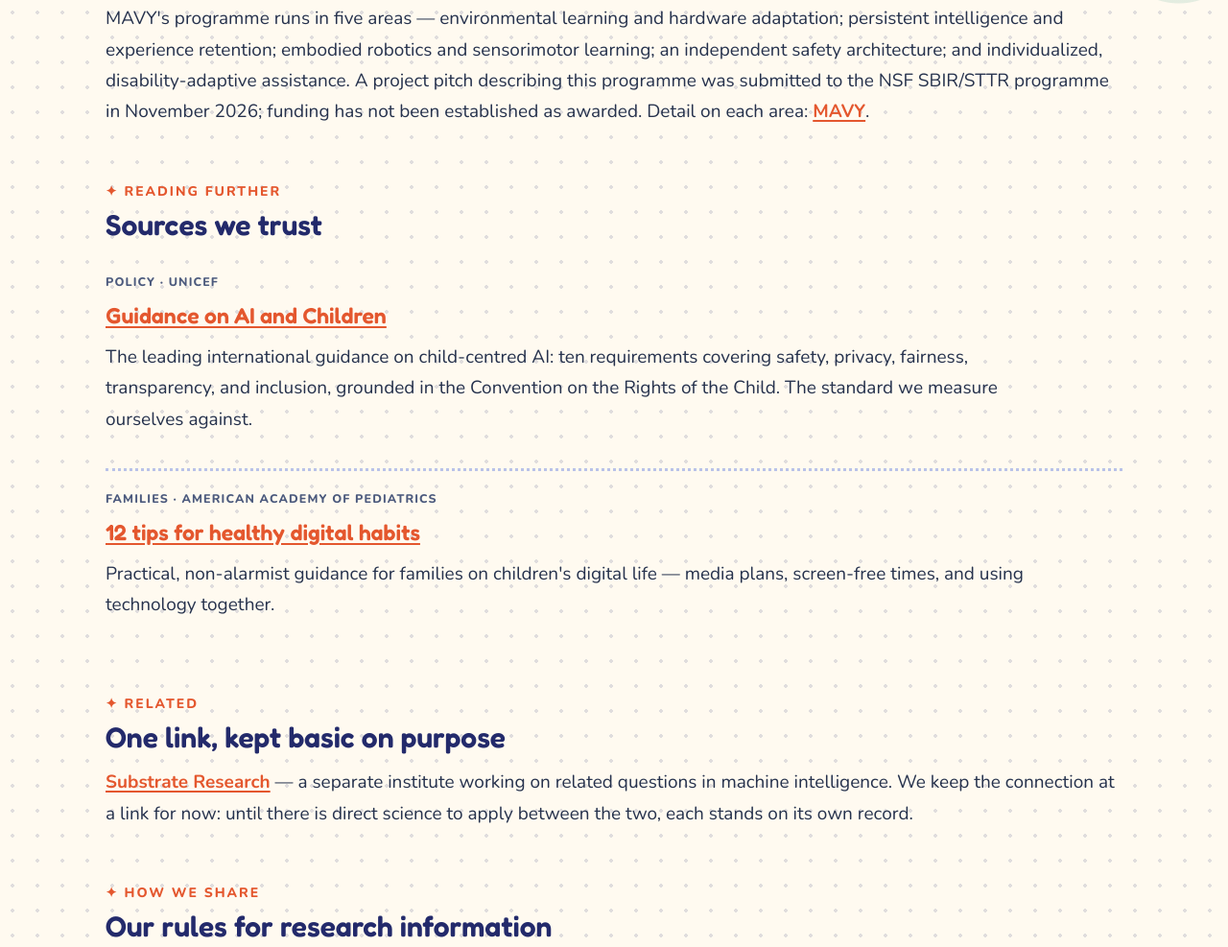
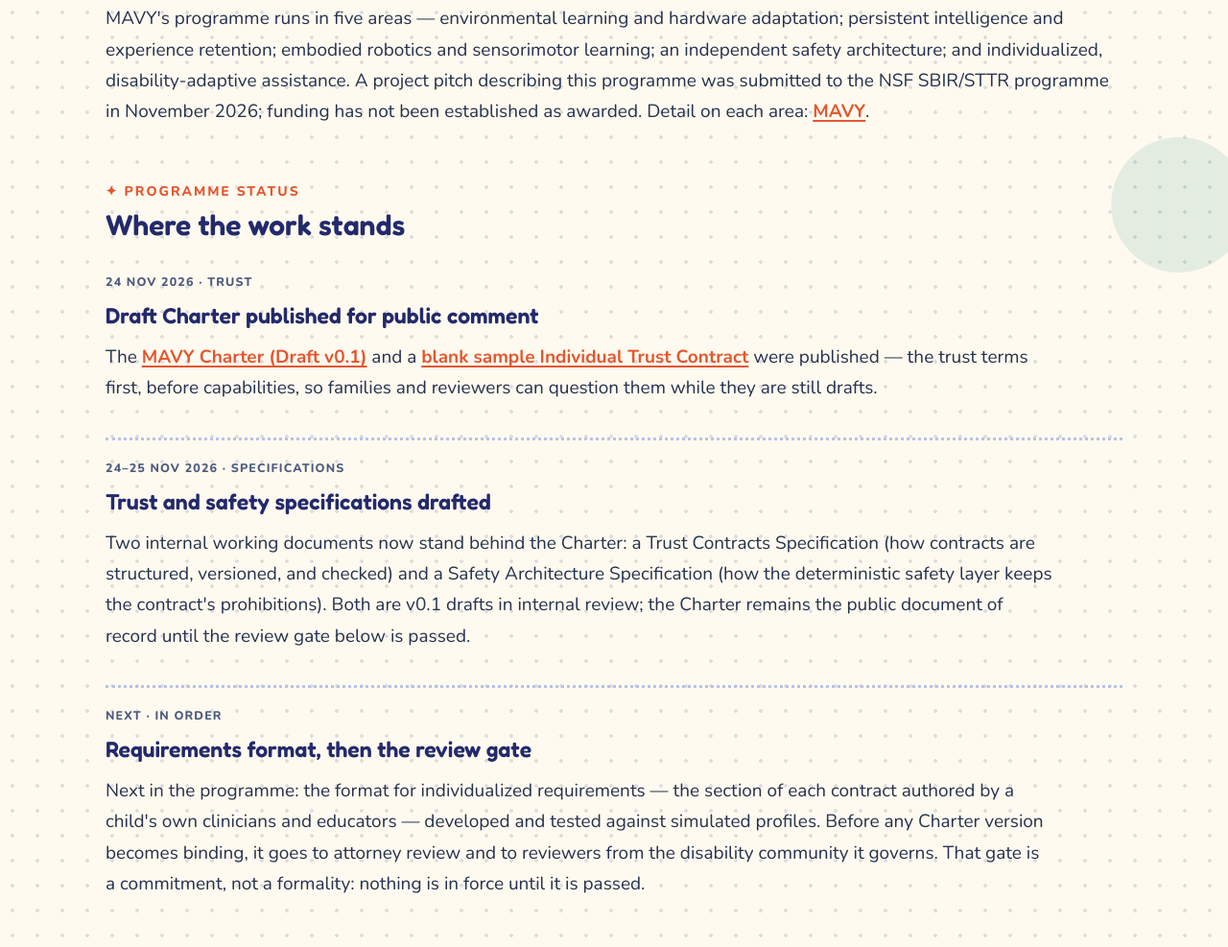
Before and after one commit to mavericklabsresearch/mavericklabsresearch.github.io, a plain HTML site: page research/index.html in a window 1280 px wide. Shown: the part 832-1819 px from the top of the page at 96% size. Drawn offline with nearby package versions, Linux system fonts and the light colour scheme.

Commit message:
Research: programme status — Charter published, trust and safety specs drafted, gate stated

```diff
--- a/research/index.html
+++ b/research/index.html
@@ -8,6 +8,11 @@
 <div class="container"><hr class="rule thick">
 <section class="section"><h2><span class="no">✦ Our programme</span>The MAVY research areas</h2>
 <p>MAVY's programme runs in five areas — environmental learning and hardware adaptation; persistent intelligence and experience retention; embodied robotics and sensorimotor learning; an independent safety architecture; and individualized, disability-adaptive assistance. A project pitch describing this programme was submitted to the NSF SBIR/STTR programme in November 2026; funding has not been established as awarded. Detail on each area: <a href="/mavy/">MAVY</a>.</p></section>
+<section class="section"><h2><span class="no">✦ Programme status</span>Where the work stands</h2>
+<div class="entry"><div class="meta">24 Nov 2026 · Trust</div><h3>Draft Charter published for public comment</h3><p>The <a href="/charter/">MAVY Charter (Draft v0.1)</a> and a <a href="/charter/sample-contract/">blank sample Individual Trust Contract</a> were published — the trust terms first, before capabilities, so families and reviewers can question them while they are still drafts.</p></div>
+<div class="entry"><div class="meta">24–25 Nov 2026 · Specifications</div><h3>Trust and safety specifications drafted</h3><p>Two internal working documents now stand behind the Charter: a Trust Contracts Specification (how contracts are structured, versioned, and checked) and a Safety Architecture Specification (how the deterministic safety layer keeps the contract's prohibitions). Both are v0.1 drafts in internal review; the Charter remains the public document of record until the review gate below is passed.</p></div>
+<div class="entry"><div class="meta">Next · In order</div><h3>Requirements format, then the review gate</h3><p>Next in the programme: the format for individualized requirements — the section of each contract authored by a child's own clinicians and educators — developed and tested against simulated profiles. Before any Charter version becomes binding, it goes to attorney review and to reviewers from the disability community it governs. That gate is a commitment, not a formality: nothing is in force until it is passed.</p></div>
+</section>
 <section class="section"><h2><span class="no">✦ Reading further</span>Sources we trust</h2>
 <div class="entry"><div class="meta">Policy · UNICEF</div><h3><a href="https://www.unicef.org/innocenti/reports/policy-guidance-ai-children">Guidance on AI and Children</a></h3><p>The leading international guidance on child-centred AI: ten requirements covering safety, privacy, fairness, transparency, and inclusion, grounded in the Convention on the Rights of the Child. The standard we measure ourselves against.</p></div>
 <div class="entry"><div class="meta">Families · American Academy of Pediatrics</div><h3><a href="https://www.aap.org/en/news-room/news-releases/health--safety-tips/american-academy-of-pediatrics-offers-12-tips-to-help-children-develop-healthy-digital-habits/">12 tips for healthy digital habits</a></h3><p>Practical, non-alarmist guidance for families on children's digital life — media plans, screen-free times, and using technology together.</p></div>
```
